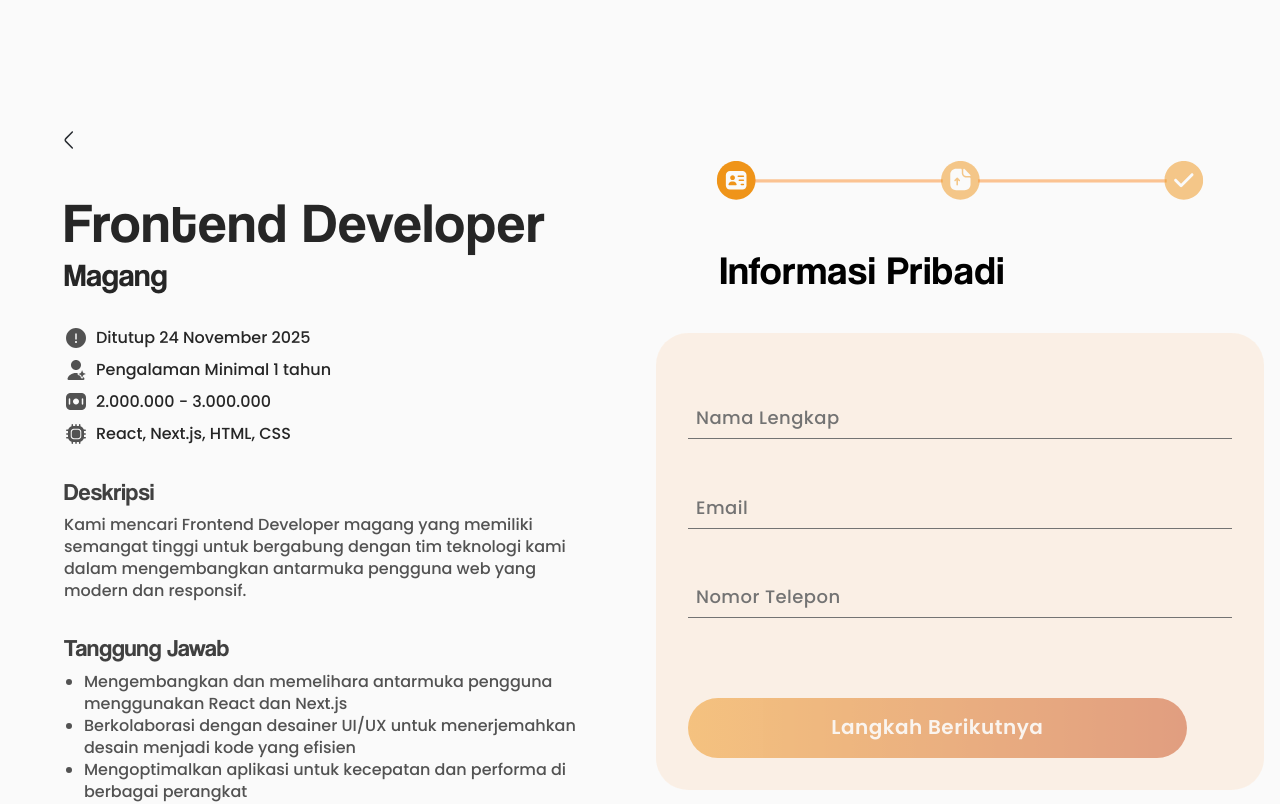
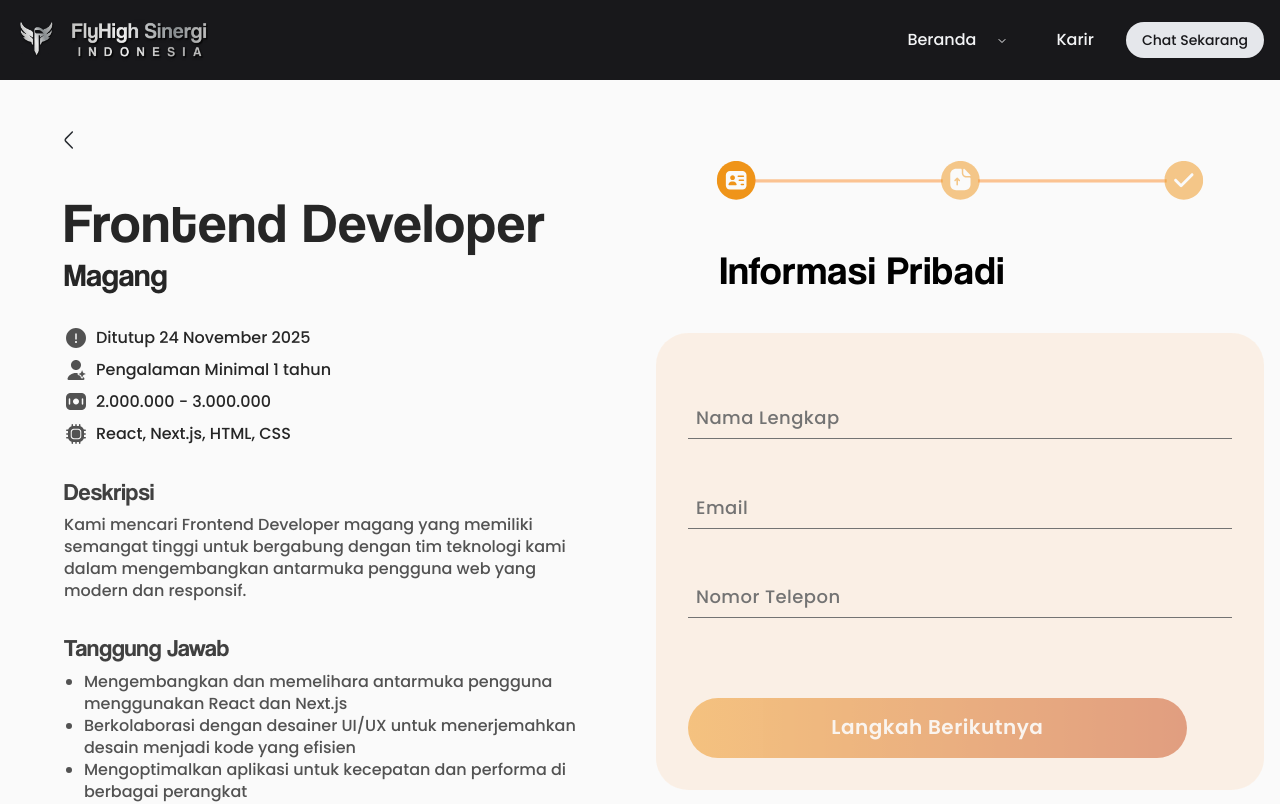
Before and after one commit to FlyHigh404/company-profile, a Next.js app: page /career in a window 1280 px wide. Shown: the top 804 px of the page. Built offline with nearby package versions, Linux system fonts and the light colour scheme.

Commit message:
fix: image not  have width

```diff
--- a/src/app/(home)/page.js
+++ b/src/app/(home)/page.js
@@ -3,6 +3,7 @@ import HeroSection from "@/components/home/hero-section";
 import AboutSection from "@/components/home/about-section";
 import NavigationBar from "@/components/shared/NavigationBar";
 import ProductSection from "@/components/home/product-section";
+
 export default function Home() {
 	return (
 		<main>
--- a/src/app/career/[...form]/page.js
+++ b/src/app/career/[...form]/page.js
@@ -9,6 +9,8 @@ import Wizard1 from "@/assets/icons/Wizard1";
 import Wizard2 from "@/assets/icons/Wizard2";
 import Wizard3 from "@/assets/icons/Wizard3";
 import { InputField, TextAreaField, CheckBoxField } from "@/components/shared/InputField";
+import NavigationBar from "@/components/shared/NavigationBar";
+import Footer from "@/components/shared/Footer";
 import Link from "next/link";
 import { useState } from "react";
 import { AnimatePresence, motion } from "motion/react";
@@ -98,6 +100,7 @@ export default function CareerForm() {
 
 	return (
 		<>
+			<NavigationBar />
 			<main className="py-8 grid justify-items-center grid-cols-1 md:grid-cols-2">
 				{/* Detail */}
 				<section className="w-full max-w-xl p-4 sm:p-8 font-medium typo-b-rg text-neutral-600 flex flex-col gap-8">
@@ -321,6 +324,7 @@ export default function CareerForm() {
 					</form>
 				</section>
 			</main>
+			<Footer />
 
 			<Toaster position="bottom-right" />
 		</>
--- a/src/app/layout.js
+++ b/src/app/layout.js
@@ -7,7 +7,7 @@ export const metadata = {
 
 export default function RootLayout({ children }) {
 	return (
-		<html lang="en" className="scroll-smooth">
+		<html lang="id" className="scroll-smooth">
 			<body>
 				<main className="pt-15">
 					{children}
--- a/src/components/home/hero-section/index.jsx
+++ b/src/components/home/hero-section/index.jsx
@@ -18,7 +18,6 @@ export default function HeroSection() {
 	const y = useTransform(smoothY, [0, 1], ["0%", "45%"]);
 
 	return (
-<<<<<<< HEAD
 		<section
 			id="hero"
 			className="overflow-hidden w-full min-h-screen py-10 flex flex-col items-center justify-evenly gap-8"
@@ -54,19 +53,6 @@ export default function HeroSection() {
 				>
 					Cari Tahu Solusi Kami
 				</Link>
-=======
-	<section id="home" className=" px-[20px] md:px-[80px] lg:px-[80px]">
-		<div className="flex flex-col items-center justify-center text-center">
-			<h1 className="typo-h3 md:typo-h2 lg:typo-h1  leading-none bg-gradient-to-r from-[#EF9419] to-[#C94F1E] text-transparent bg-clip-text mt-10 py-5 md:py-6 lg:py-8 ">Kami mengembangkan solusi digital  untuk bisnis anda</h1>
-			<div className="py-2 md:py-4 lg:py-6">
-				{/* linear gradient white at bottom image to hide the bottom of the image */}
-			<Image className="" src="/images/hero2.png" alt="Hero Background" width={1239.5} height={633.8} />
-			</div>
-			<div>
-				<h1 className="typo-h4 md:typo-h3 lg:typo-h2 pb-6 md:pb-9 lg:pb-8 text-neutral-700 px-[30px] md:px-[230px] lg:px-[300px] cursor-default">Inovasi Teknologi untuk Mobilitas yang Lebih Hijau dan Terintegrasi</h1>
-
-				<a href="#product"><span className="typo-b-sm md:typo-b-md lg:typo-b-md font-[600] bg-gradient-to-r from-[#EF9419] to-[#C94F1E] p-2.5 md:p-4 px-6 md:px-10  text-neutral-50 rounded-[30px]">Cari Tahu Solusi Kami</span></a>
->>>>>>> nav-products
 			</div>
 		</section>
 	);
--- a/src/components/shared/NavigationBar.jsx
+++ b/src/components/shared/NavigationBar.jsx
@@ -1,12 +1,10 @@
-"use client"
+"use client";
 
-import * as React from "react"
-import Link from "next/link"
-import Image from "next/image"
-import { useRouter } from "next/navigation"
-import { Menu, X } from "lucide-react"
-import flyhighLogo from '../../assets/images/flyhigh-logo-wide.png';
-
+import FlyhighImage from "../../assets/images/flyhigh-logo-wide.png";
+import Link from "next/link";
+import Image from "next/image";
+import { Menu, X } from "lucide-react";
+import { useState, useEffect } from "react";
 import {
 	NavigationMenu,
 	NavigationMenuContent,
@@ -14,62 +12,61 @@ import {
 	NavigationMenuLink,
 	NavigationMenuList,
 	NavigationMenuTrigger,
-  navigationMenuTriggerStyle,
-} from "@/components/ui/navigation-menu"
-import { Button } from "@/components/ui/button"
+	navigationMenuTriggerStyle
+} from "@/components/ui/navigation-menu";
+import { Button } from "@/components/ui/button";
 
 const sections = [
 	{
 		title: "Beranda",
-    href: "#home",
+		href: "#home"
 	},
 	{
 		title: "Tentang Kami",
-    href: "#about",
+		href: "#about"
 	},
 	{
 		title: "Produk",
-    href: "#product",
+		href: "#product"
 	},
 	{
 		title: "Testimoni",
-    href: "#testimonials",
+		href: "#testimonials"
 	},
 	{
 		title: "Portofolio",
-    href: "#portfolio",
+		href: "#portfolio"
 	},
 	{
 		title: "Kontak",
-    href: "#contact",
-  },
-]
+		href: "#contact"
+	}
+];
 
 export default function NavigationBar() {
-  const router = useRouter()
-  const [isMobileMenuOpen, setIsMobileMenuOpen] = React.useState(false)
-  const [activeSection, setActiveSection] = React.useState("")
+	const [isMobileMenuOpen, setIsMobileMenuOpen] = useState(false);
+	const [activeSection, setActiveSection] = useState("");
 
 	const scrollToSection = (sectionId) => {
-    const element = document.getElementById(sectionId.replace("#", ""))
+		const element = document.getElementById(sectionId.replace("#", ""));
 		if (element) {
-      element.scrollIntoView({ behavior: "smooth" })
-      setActiveSection(sectionId)
+			element.scrollIntoView({ behavior: "smooth" });
+			setActiveSection(sectionId);
 		}
-  }
+	};
 
-  React.useEffect(() => {
+	useEffect(() => {
 		const handleScroll = () => {
-      const scrollPosition = window.scrollY + 100
+			const scrollPosition = window.scrollY + 100;
 
 			let currentSection = "";
 			for (const section of sections) {
-        const element = document.getElementById(section.href.replace("#", ""))
+				const element = document.getElementById(section.href.replace("#", ""));
 				if (element) {
-          const { offsetTop, offsetHeight } = element
+					const { offsetTop, offsetHeight } = element;
 					if (scrollPosition >= offsetTop && scrollPosition < offsetTop + offsetHeight) {
-            currentSection = section.href
-            break
+						currentSection = section.href;
+						break;
 					}
 				}
 			}
@@ -79,7 +76,7 @@ export default function NavigationBar() {
 			if (currentSection !== activeSection) {
 				setActiveSection(currentSection);
 			}
-    }
+		};
 
 		let timeoutId;
 		const debouncedHandleScroll = () => {
@@ -87,12 +84,12 @@ export default function NavigationBar() {
 			timeoutId = setTimeout(handleScroll, 100);
 		};
 
-    window.addEventListener("scroll", debouncedHandleScroll)
+		window.addEventListener("scroll", debouncedHandleScroll);
 		return () => {
-      window.removeEventListener("scroll", debouncedHandleScroll)
+			window.removeEventListener("scroll", debouncedHandleScroll);
 			clearTimeout(timeoutId);
-    }
-  }, [activeSection])
+		};
+	}, [activeSection]);
 
 	return (
 		<div className="fixed top-0 left-0 right-0 z-50 bg-zinc-900">
@@ -101,11 +98,11 @@ export default function NavigationBar() {
 					{/* Logo */}
 					<Link href="/" className="flex items-center" aria-label="Home" onClick={() => scrollToSection("#home")}>
 						<Image
-              src={flyhighLogo}
+							src={FlyhighImage}
 							alt="Flyhigh Sinergi Indonesia"
-              width={200}
-              height={40}
-              className="object-contain"
+							width={100}
+							height={50}
+							className="w-48 h-auto object-contain"
 						/>
 					</Link>
 
@@ -116,11 +113,9 @@ export default function NavigationBar() {
 								<NavigationMenuTrigger
 									className={`cursor-pointer gap-4 font-body text-base bg-transparent text-gray-100 hover:bg-zinc-800 hover:text-gray-100 focus:bg-zinc-800 focus:text-gray-100 data-[active]:bg-zinc-800/80" : ""}`}
 								>
-                  {sections.find(section => section.href === activeSection)?.title || "Beranda"}
+									{sections.find((section) => section.href === activeSection)?.title || "Beranda"}
 								</NavigationMenuTrigger>
-                <NavigationMenuContent
-                  className="bg-zinc-800 border-zinc-700"
-                >
+								<NavigationMenuContent className="bg-zinc-800 border-zinc-700">
 									<ul className="grid w-[200px] gap-2 p-4">
 										{sections.map((section) => (
 											<li key={section.href}>
@@ -144,11 +139,12 @@ export default function NavigationBar() {
 							<NavigationMenuItem>
 								<NavigationMenuLink
 									asChild
-                  className={navigationMenuTriggerStyle({ className: "font-body text-base bg-transparent text-gray-100 hover:bg-zinc-800 hover:text-gray-100 focus:bg-zinc-800 focus:text-gray-100 data-[active]:bg-zinc-800/80" })}
+									className={navigationMenuTriggerStyle({
+										className:
+											"font-body text-base bg-transparent text-gray-100 hover:bg-zinc-800 hover:text-gray-100 focus:bg-zinc-800 focus:text-gray-100 data-[active]:bg-zinc-800/80"
+									})}
 								>
-                  <Link href="/career">
-                    Karir
-                  </Link>
+									<Link href="/career">Karir</Link>
 								</NavigationMenuLink>
 							</NavigationMenuItem>
 
@@ -170,7 +166,11 @@ export default function NavigationBar() {
 						aria-label={isMobileMenuOpen ? "Close menu" : "Open menu"}
 					>
 						{/* Changed icon color to white */}
-            {isMobileMenuOpen ? <X size={24} className="text-gray-100" /> : <Menu size={24} className="text-gray-100" />}
+						{isMobileMenuOpen ? (
+							<X size={24} className="text-gray-100" />
+						) : (
+							<Menu size={24} className="text-gray-100" />
+						)}
 					</button>
 				</div>
 
@@ -183,8 +183,8 @@ export default function NavigationBar() {
 								<button
 									key={section.href}
 									onClick={() => {
-                    scrollToSection(section.href)
-                    setIsMobileMenuOpen(false)
+										scrollToSection(section.href);
+										setIsMobileMenuOpen(false);
 									}}
 									className={`px-4 py-2 text-left font-body text-gray-100 hover:bg-zinc-700 rounded-md transition-colors cursor-pointer ${
 										activeSection === section.href ? "bg-zinc-700 font-semibold" : "font-normal"
@@ -203,8 +203,8 @@ export default function NavigationBar() {
 							</Link>
 							<Button
 								onClick={() => {
-                  scrollToSection("#contact")
-                  setIsMobileMenuOpen(false)
+									scrollToSection("#contact");
+									setIsMobileMenuOpen(false);
 								}}
 								className="mx-4 my-2 font-body bg-gray-200 text-zinc-900 hover:bg-gray-300 rounded-full cursor-pointer"
 							>
@@ -215,5 +215,5 @@ export default function NavigationBar() {
 				)}
 			</div>
 		</div>
-  )
+	);
 }
```
Also changed, not shown: src/components/career-form/for-career-form-components-only.jsx (deleted). Lines whose indentation alone changed are shown as unchanged.
